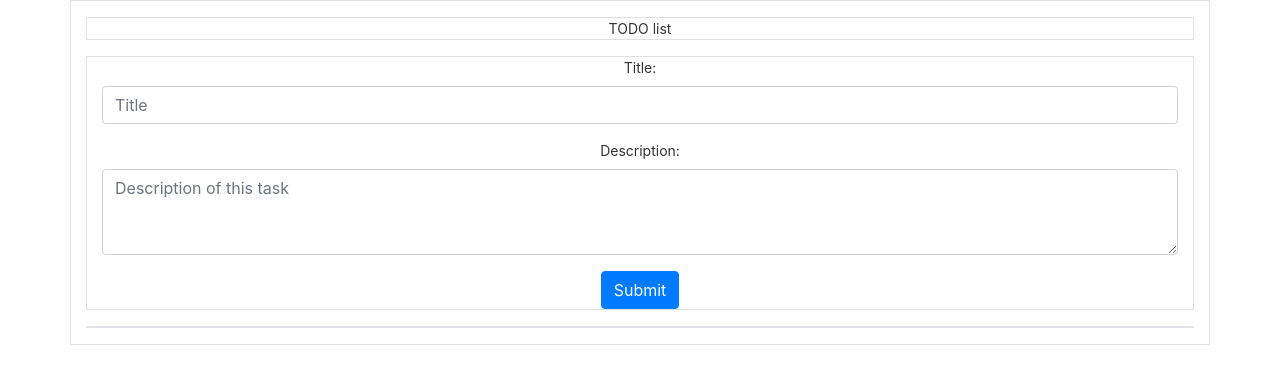
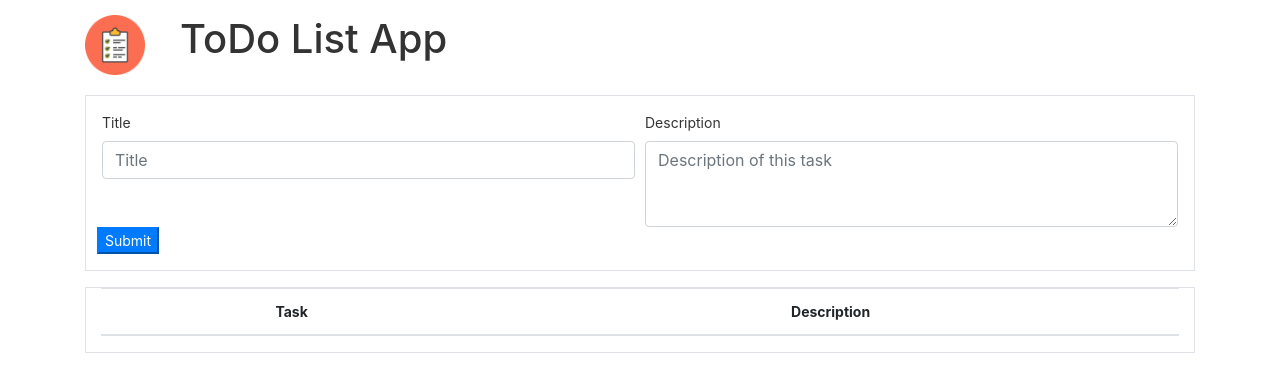
Before and after one commit to JeffersonMira/taskList, an Angular app: page / in a window 1280 px wide. Shown: the top 392 px of the page. Built offline with nearby package versions, Linux system fonts and the light colour scheme.

Commit message:
Adding some layout

```diff
--- a/src/app/tasks/task-list/task-list.component.html
+++ b/src/app/tasks/task-list/task-list.component.html
@@ -1,13 +1,20 @@
 <div class="text-center container p3 my-3 border">
-    <div *ngFor="let task of taskList; index as i">
-      <div class="row">
-        <div class="col-2">{{task.title}}</div>
-        <div class="col-8">{{task.description}}</div>
-        <div class="col-1">
-          <button type="button" class="close" aria-label="Close" (click)="removeThisTask(i)">
+  <table class="table table-striped">
+    <thead>
+      <tr>
+        <th scope="col">Task</th>
+        <th scope="col">Description</th>
+      </tr>
+    </thead>
+    <tbody>
+      <tr *ngFor="let task of taskList; index as i">
+        <td>{{task.title}}</td>
+        <td>{{task.description}}</td>
+        <td> <button type="button" class="close" aria-label="Close" (click)="removeThisTask(i)">
             <span aria-hidden="true">&times;</span>
           </button>
-        </div>
-      </div>
-    </div>
-  </div>
+        </td>
+      </tr>
+    </tbody>
+  </table>
+</div>
--- a/src/app/tasks/tasks.component.html
+++ b/src/app/tasks/tasks.component.html
@@ -1,21 +1,34 @@
-<div class="container border">
-    <div class="text-center container p3 my-3 border">  {{ title }} </div>
+<div class="container">
+  <div class="row" style="padding-top: 15px;">
+    <div class="col-sm-1">
+      <img src="../../assets/checklist_106575.png"width="60px">
+    </div>
+    <div class="col-sm">
+      <h1 class="mb-3">ToDo List App</h1>
+    </div>
+  </div>
 
-    <div class="text-center container p3 my-3 border">
-      <form [formGroup]="taskForm" (ngSubmit)="addTask()" (keyup.enter)="addTask()" >
-        <div class="form-group">
-        <label for="title">Title:</label>
-        <input type="title" formControlName="title" class="form-control" placeholder="Title " id="title" >
+  <div class="container p-3 my-3 border">
+
+    <form [formGroup]="taskForm" (ngSubmit)="addTask()" (keyup.enter)="addTask()">
+      <div class="form-row">
+        <div class="col">
+          <label for="title">Title</label>
+          <input type="title" formControlName="title" class="form-control" placeholder="Title " id="title">
+        </div>
+        <div class="col">
+          <label for="info">Description</label>
+          <textarea type="info" formControlName="description" class="form-control"
+            placeholder="Description of this task " rows="3" id="info"></textarea>
+        </div>
       </div>
-      <div class="form-group">
-        <label for="info">Description:</label>
-        <textarea  type="info" formControlName="description" class="form-control" placeholder="Description of this task " rows="3" id="info" ></textarea>
+      <div class="form-row text-center">
+        <button type="submit" class="center btn-primary">Submit</button>
       </div>
-      <button type="submit" class="btn btn-primary">Submit</button>
-      </form>
-    </div>
+    </form>
+  </div>
 
-    <task-list [taskList] = "taskList" (removeTask) = "removeTask($event)"></task-list>
+  <task-list [taskList]="taskList" (removeTask)="removeTask($event)"></task-list>
 
-  </div>
-  <router-outlet></router-outlet>
+</div>
+<router-outlet></router-outlet>
```
Also changed, not shown: src/assets/checklist_106575.png (added).
